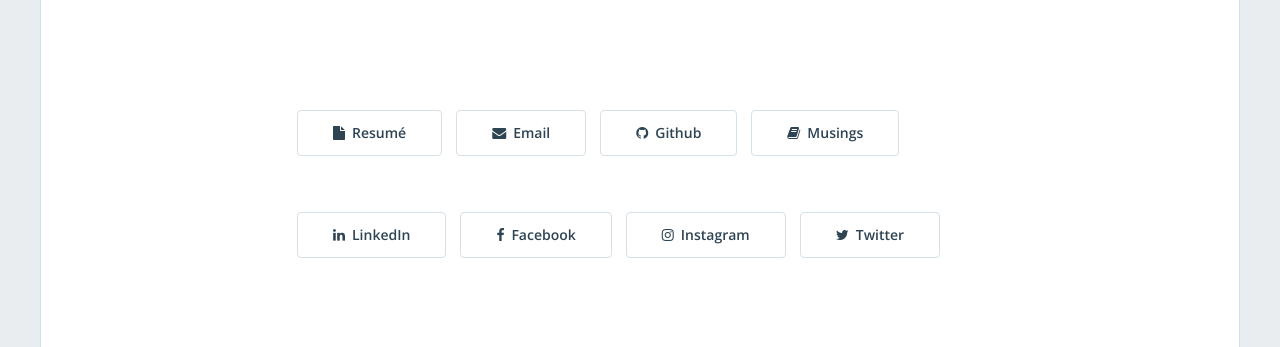
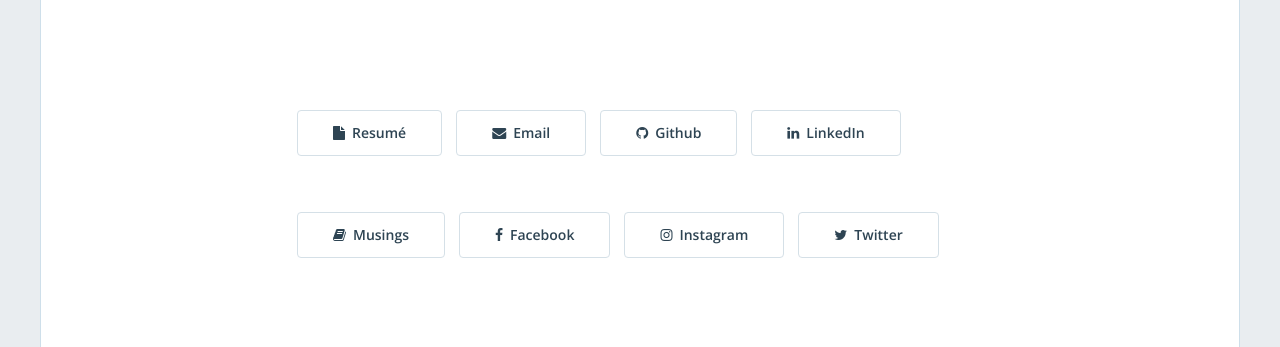
Before and after one commit to jeansung/jeansung.github.io, a Jekyll site: the page built from index.html, in a window 1280 px wide. Shown: the part 273-620 px from the top of the page. Built offline with Jekyll 4.4.1, drawn with Linux system fonts in a browser that asks for light colours; nearby versions of some CDN libraries; the list of posts is cut into pages by our own code.

Commit message:
switch buttons back again

```diff
--- a/_includes/home-hero.html
+++ b/_includes/home-hero.html
@@ -24,11 +24,11 @@
             {% if site.data.global.github != '' %}
               <a href="https://github.com/{{ site.data.global.github }}"><button class="btn btn-default btn-md"><i class="fa fa-github fa-ld"></i>Github</button></a>
             {% endif %}
+            {% if site.data.global.linkedin != '' %}
+              <a href="https://linkedin.com/in/{{ site.data.global.linkedin }}"><button class="btn btn-default btn-md"><i class="fa fa-linkedin fa-md"></i>LinkedIn</button></a>
+            {% endif %}
             {% if site.data.global.blog != '' %}
               <a href="http://{{ site.data.global.blog }}"><button class="btn btn-default btn-md"><i class="fa fa-book fa-md"></i>Musings</button></a>
-            {% endif %}
-            {% if site.data.global.linkedin != '' %}
-              <a href="https://linkedin.com/in/{{ site.data.global.linkedin }}"><button class="btn btn-default btn-md"><i class="fa fa-linkedin fa-md"></i>LinkedIn</button></a>
             {% endif %}
             {% if site.data.global.facebook != '' %}
               <a href="http://facebook.com{{ site.data.global.facebook }}"><button class="btn btn-default btn-md"><i class="fa fa-facebook fa-md"></i>Facebook</button></a>
```
